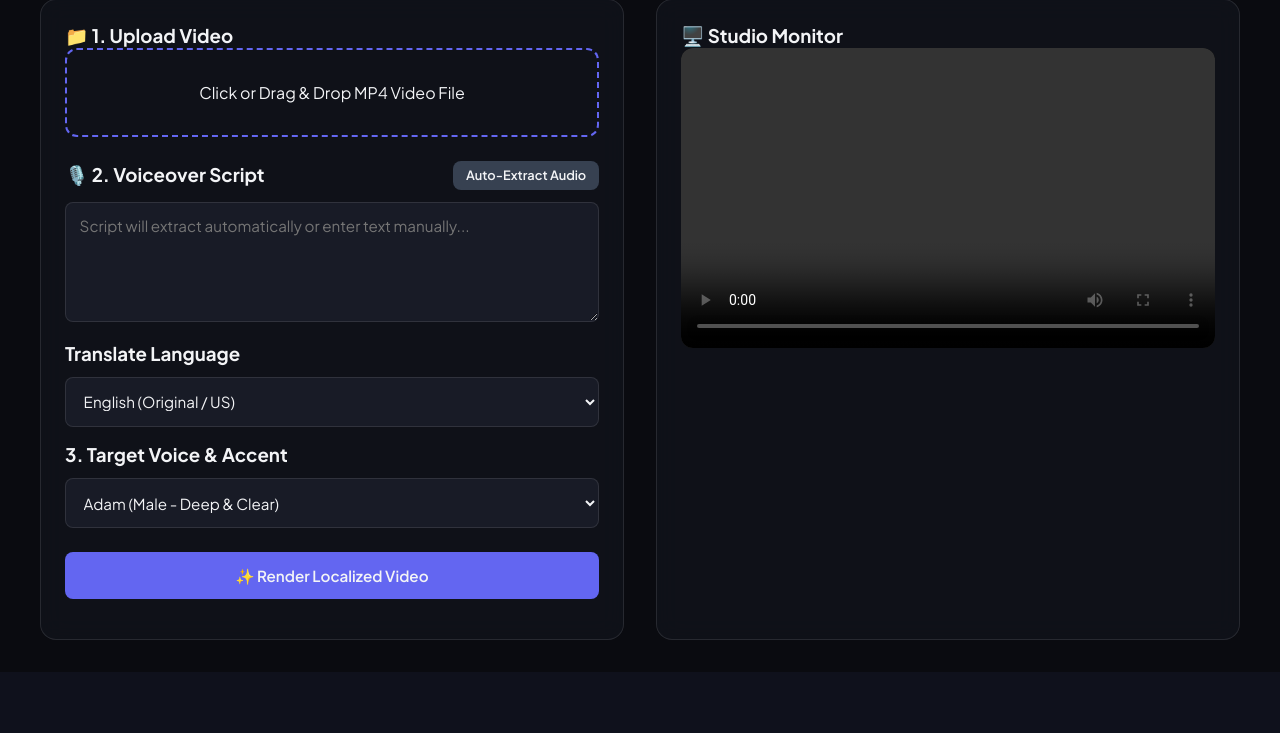
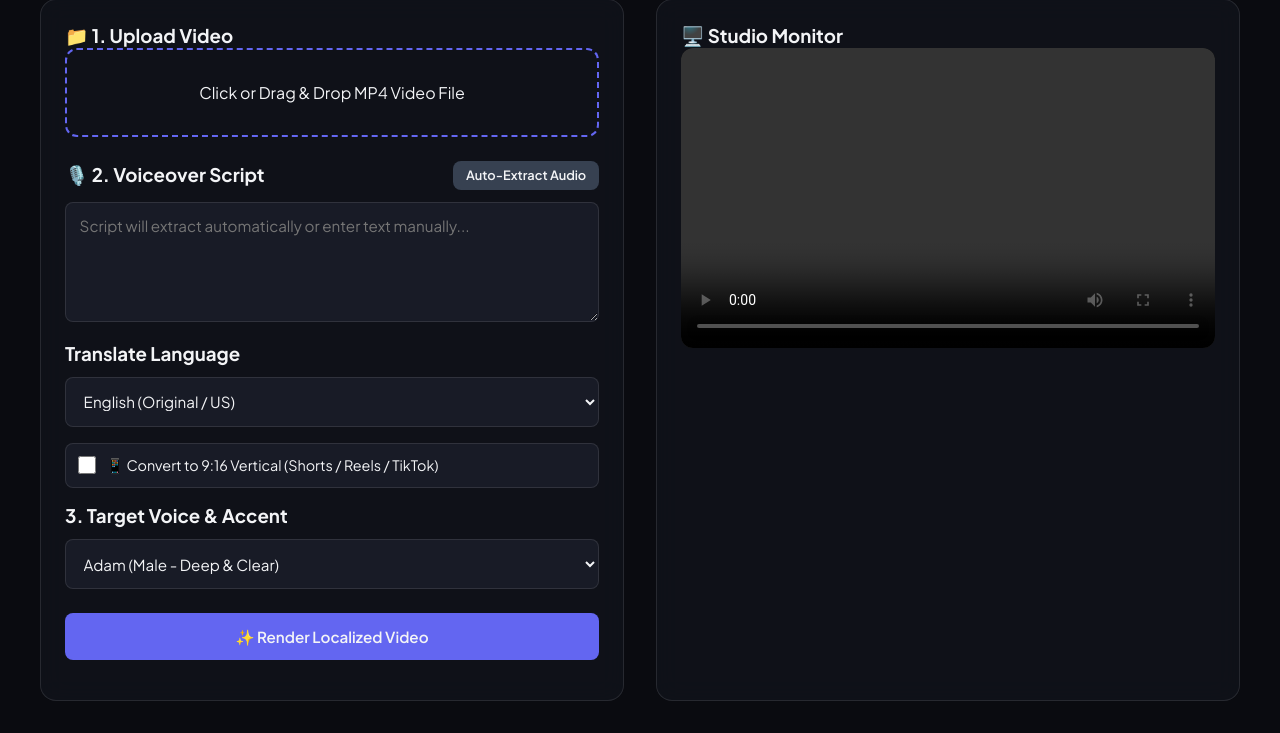
Before and after one commit to jaivi931-cmd/ai-voiceover-app, a Flask app: page / in a window 1280 px wide. Shown: the part 145-878 px from the top of the page. Before the commit the page ends 785 px from the top, so only its background shows below. Run offline with Flask 3, Linux system fonts and the light colour scheme.

Commit message:
Update index.html

```diff
--- a/templates/index.html
+++ b/templates/index.html
@@ -30,6 +30,8 @@
     .video-monitor { position: relative; width: 100%; background: #000; border-radius: 12px; overflow: hidden; aspect-ratio: 16/9; display: flex; align-items: center; justify-content: center; }
     video { width: 100%; height: 100%; object-fit: contain; }
     .status-msg { margin-top: 1rem; font-size: 0.9rem; color: #a5b4fc; text-align: center; word-break: break-word; }
+    .checkbox-group { display: flex; align-items: center; gap: 10px; margin-top: 1rem; background: #181b26; padding: 0.75rem; border-radius: 8px; border: 1px solid var(--border); cursor: pointer; }
+    .checkbox-group input { width: 18px; height: 18px; accent-color: var(--accent); cursor: pointer; }
   </style>
 </head>
 <body>
@@ -61,6 +63,11 @@
         <option value="French">French</option>
         <option value="German">German</option>
       </select>
+
+      <label class="checkbox-group">
+        <input type="checkbox" id="verticalCheck">
+        <span style="font-size: 0.9rem; color: var(--text);">📱 Convert to 9:16 Vertical (Shorts / Reels / TikTok)</span>
+      </label>
 
       <h3 style="margin-top: 1rem;">3. Target Voice & Accent</h3>
       <select id="voiceSelect">
@@ -197,9 +204,12 @@
 
       status.innerText = "⚙️ Merging Video & Audio on Server... Please wait 5-10 seconds.";
 
+      const isVertical = document.getElementById('verticalCheck').checked;
+
       const formData = new FormData();
       formData.append('video', videoFile);
       formData.append('audio', generatedAudioBlob, 'voiceover.mp3');
+      formData.append('vertical', isVertical ? 'true' : 'false');
 
       try {
         const response = await fetch(`${BACKEND_URL}/api/merge-video`, {
```
